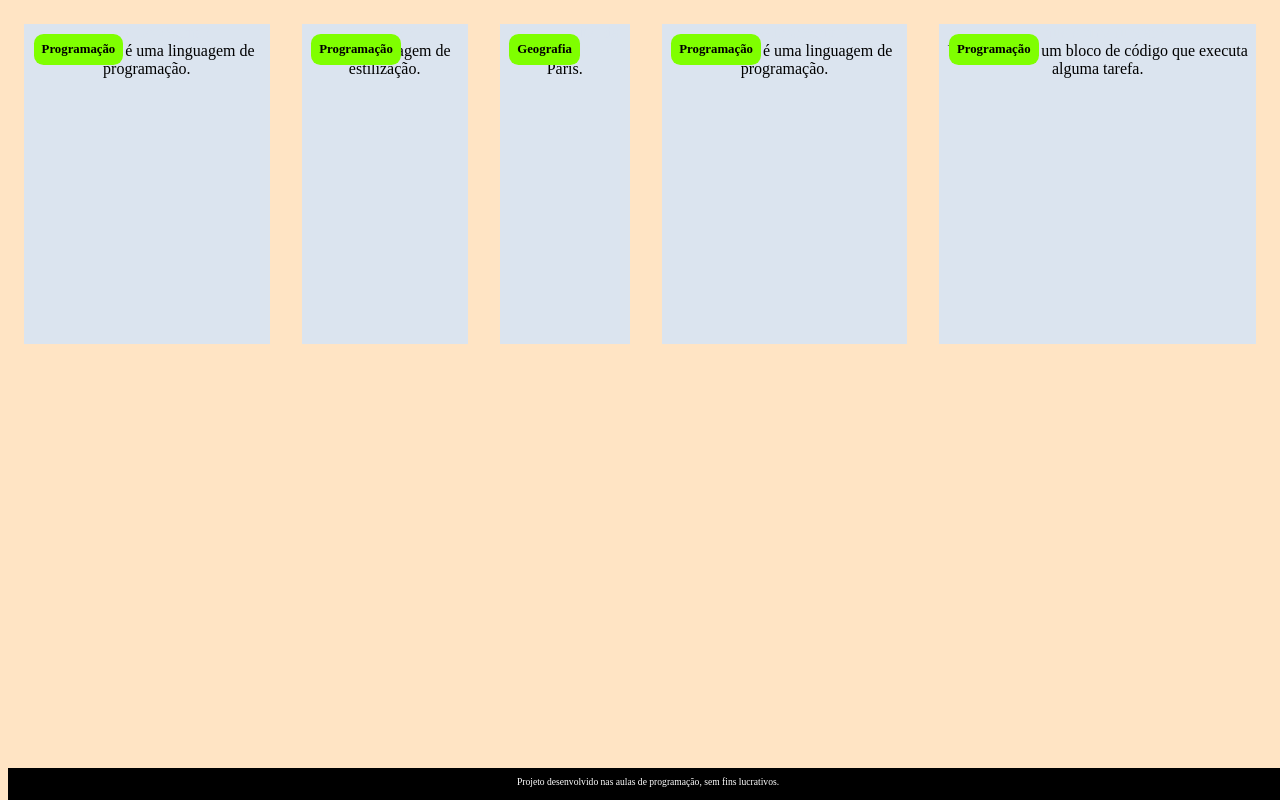
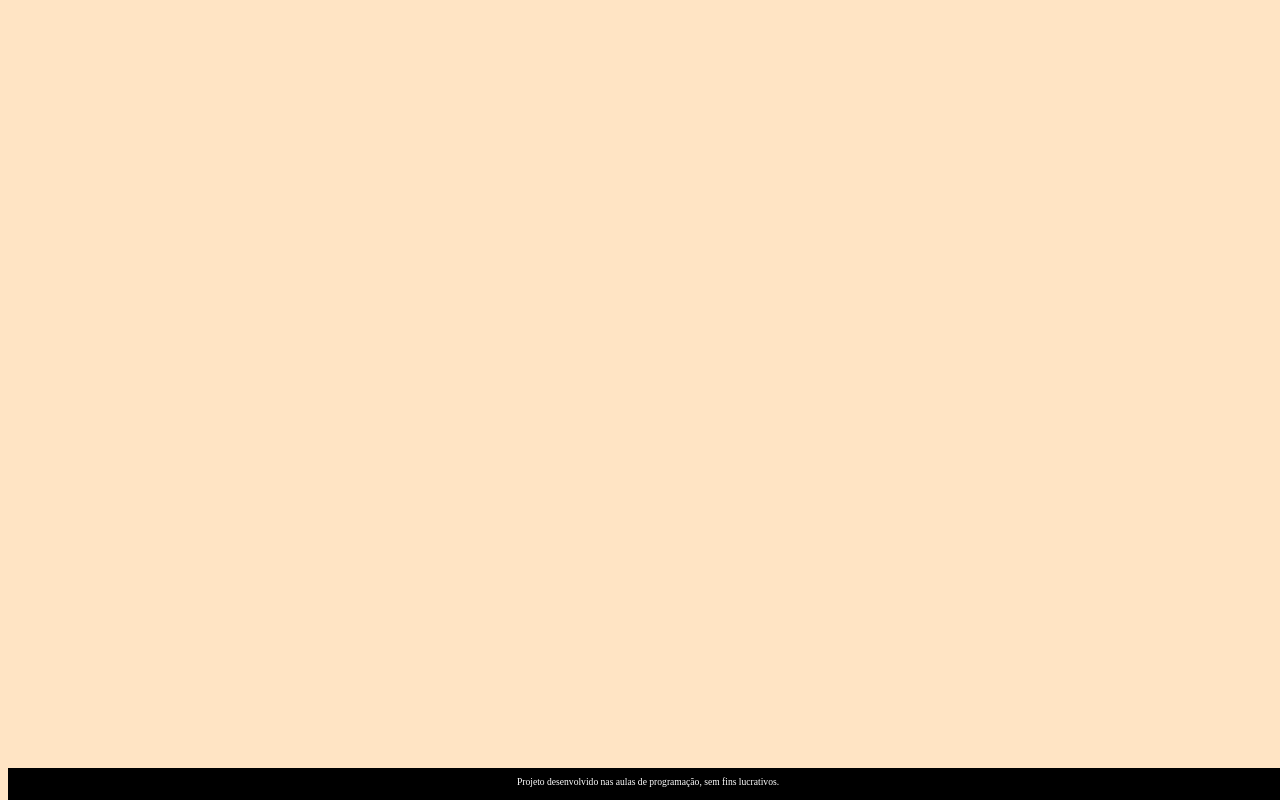
Before and after one commit to Est-1c-14/Segundo-Reposit-rio-2, a plain HTML site: page index.html in a window 1280 px wide. Drawn offline with Linux system fonts and the light colour scheme.

Commit message:
05/06/25

```diff
--- a/app.js
+++ b/app.js
@@ -17,9 +17,9 @@ function criaCartao(categoria, pergunta, resposta) {
 
     let respostaEstaVisivel = false
 
-    function viraCartao () {
+    function viraCartao() {
         respostaEstaVisivel = !respostaEstaVisivel;
-        cartao.classList.toggie('active', viraCartao);
+        cartao.classList.toggie('active', respostaEstaVisivel);
     }
     cartao.addEventListener('click', viraCartao);
 
--- a/index.html
+++ b/index.html
@@ -1,23 +1,25 @@
 <!DOCTYPE html>
 <html lang="pt-br">
+
 <head>
     <meta charset="UTF-8">
     <meta name="viewport" content="width=device-width, initial-scale=1.0">
-    <title>Document</title>
+    <title>Flashcard</title>
     <link rel="stylesheet" href="style.css">
 </head>
+
 <body>
     <main>
         <section id="container">
-
+            <!--
                 <article class="cartao">
                     <div class="cartao__conteudo">
                         <h3>Programação</h3>
                         <div class="cartao__conteudo__pergunta">
-                        O que é JavaScript?
+                            <p> O que é JavaScript? </p>
                         </div>
                         <div class="cartao__conteudo__resposta">
-                        O JavaScript é uma linguagem de programação.
+                            <p> O JavaScript é uma linguagem de programação. </p>
                         </div>
                     </div>
                 </article>
@@ -26,10 +28,10 @@
                     <div class="cartao__conteudo">
                         <h3>Programação</h3>
                         <div class="cartao__conteudo__pergunta">
-                        O que CSS?
+                            <p> O que é CSS? </p>
                         </div>
                         <div class="cartao__conteudo__resposta">
-                        É uma linguagem de estilização.
+                            <p> O CSS é uma linguagem de estilização. </p>
                         </div>
                     </div>
                 </article>
@@ -38,45 +40,48 @@
                     <div class="cartao__conteudo">
                         <h3>Geografia</h3>
                         <div class="cartao__conteudo__pergunta">
-                        Qual a capital da França?
+                            <p>Qual a capital da França?</p>
                         </div>
                         <div class="cartao__conteudo__resposta">
-                        Paris.
+                            <p>A capital da França é Paris.</p>
                         </div>
                     </div>
                 </article>
 
                 <article class="cartao">
                     <div class="cartao__conteudo">
-                    <h3>Programação</h3>
+                        <h3>Programação 2.0</h3>
                         <div class="cartao__conteudo__pergunta">
-                        O que é JavaScript
-                        ?
+                            <p>0 que é JavaScript?</p>
                         </div>
                         <div class="cartao__conteudo__resposta">
-                        O JavaScript é uma linguagem de programação.
+                            <p>0 JavaScript é uma linguagem de programação</p>
                         </div>
                     </div>
                 </article>
 
                 <article class="cartao">
                     <div class="cartao__conteudo">
-                    <h3>Programação</h3>
+                        <h3>Programação 3.0</h3>
                         <div class="cartao__conteudo__pergunta">
-                        O que é uma função?
+                            <p>0 que é JavaScript?</p>
                         </div>
                         <div class="cartao__conteudo__resposta">
-                        Uma função é um bloco de código que executa alguma tarefa.
+                            <p>0 JavaScript é uma linguagem de programação</p>
                         </div>
                     </div>
                 </article>
+            -->
 
         </section>
     </main>
+
     <footer>
-        <p> Projeto desenvolvido nas aulas de programação, sem fins lucrativos. </p>
+        <p>Projeto desenvolvido nas aulas de programação, sem fins lucrativos.</p>
     </footer>
-    <script src="perguntas.js"></script>
-    <script src="app.js"></script>
+
+    <script src="app.js" ></script>
+    <script src="perguntas.js" ></script>
 </body>
+
 </html>
```
Lines whose indentation alone changed are shown as unchanged.
